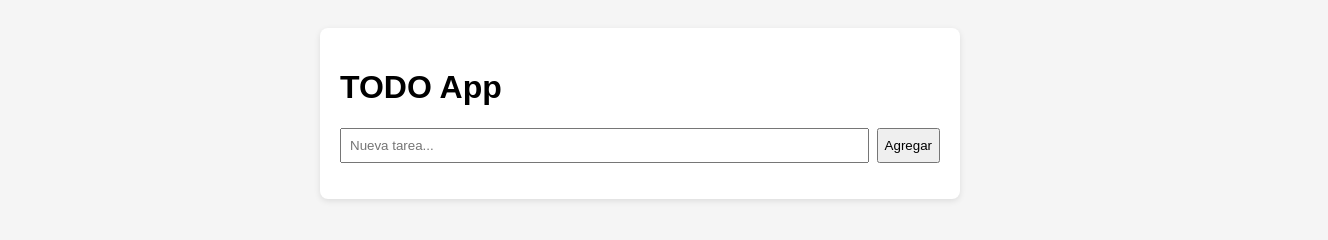
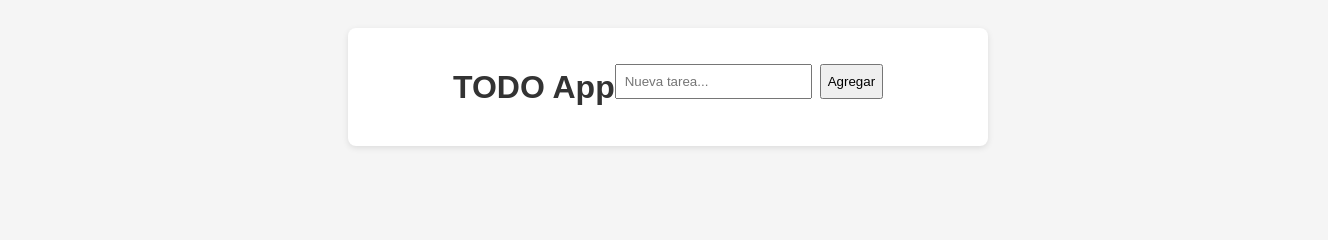
Before and after one commit to CristianAleRivas/todo-app, a plain HTML site: page frontend/index.html in a window 1280 px wide. Shown: the whole page, 1328 px wide, since content can reach past the window. Drawn offline with Linux system fonts and the light colour scheme; no server answers.

```diff
--- a/frontend/index.html
+++ b/frontend/index.html
@@ -8,8 +8,10 @@
 </head>
 <body>
   <div class="container">
-    <h1>TODO App</h1>
-    <div class="new-task">
+    <div style="display: flex; justify-content: center; align-items: center;">
+      <h1 class="title">TODO App</h1>
+    </div>
+      <div class="new-task">
       <input id="newTitle" placeholder="Nueva tarea..." />
       <button id="addBtn">Agregar</button>
     </div>
--- a/frontend/styles.css
+++ b/frontend/styles.css
@@ -2,7 +2,20 @@
   font-family: Arial, sans-serif;
   background: #f5f5f5;
   padding: 20px;
+  width: 100vw;
+  height: 100vh;
 }
+
+.container-title {
+
+}
+
+.title {
+  text-align: center;
+  margin-bottom: 20px;
+  color: #333;
+}
+
 .container {
   max-width: 600px;
   margin: 0 auto;
@@ -10,6 +23,9 @@
   padding: 20px;
   border-radius: 8px;
   box-shadow: 0 2px 6px rgba(0,0,0,0.1);
+  display: flex;
+  justify-content: center;
+  align-items: center;
 }
 .new-task {
   display: flex;
```
Also changed, not shown: 4 other files.
